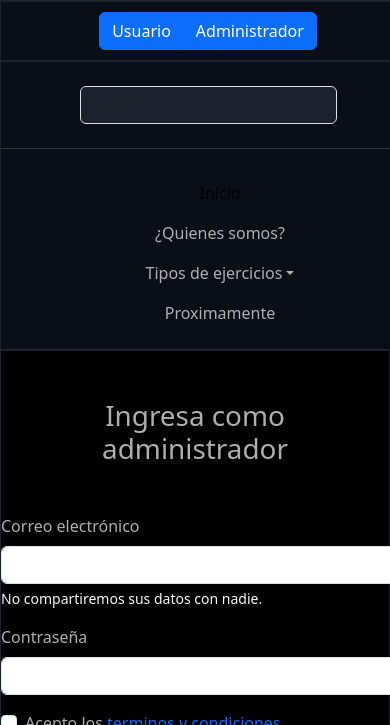
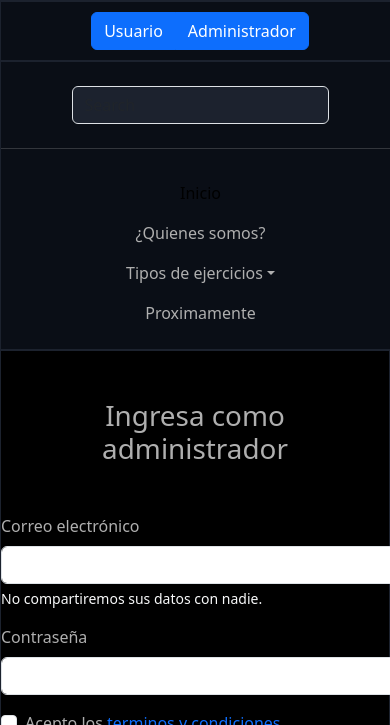
Before and after one commit to tiziherediaa/entregafinal, a website: page pages/admin.html in a window 390 px wide. Shown: the part 119-844 px from the top of the page. Drawn offline with nearby package versions, Linux system fonts and the light colour scheme.

Commit message:
pagina final

```diff
--- a/pages/admin.html
+++ b/pages/admin.html
@@ -87,7 +87,7 @@
             <nav class="navbar navBarra">
                     <ul class="navbar-nav me-auto mb-2 mx-4">
                       <li class="nav-item">
-                        <a class="nav-link active" aria-current="page" href="../index.html">Inicio</a>
+                        <a class="nav-link active inicioNahe" aria-current="page" href="../index.html">Inicio</a>
                       </li>
                       <li class="nav-item">
                         <a class="nav-link" href="./quienessomos.html">¿Quienes somos?</a>
--- a/scss/estilo.scss
+++ b/scss/estilo.scss
@@ -174,7 +174,7 @@ body{
             }
             .navBarra{
                 ul{
-                    width: 100vw;
+                    width: 90vw;
                     li{
                         a{
                             display: flex;
```
Also changed, not shown: pages/quienessomos.html (+1 -1 lines), pages/registro.html (+1 -1 lines), pages/terminos.html (+1 -1 lines), pages/tinferior.html (+1 -1 lines), pages/tsuperior.html (+1 -1 lines), css/estilo.css.
